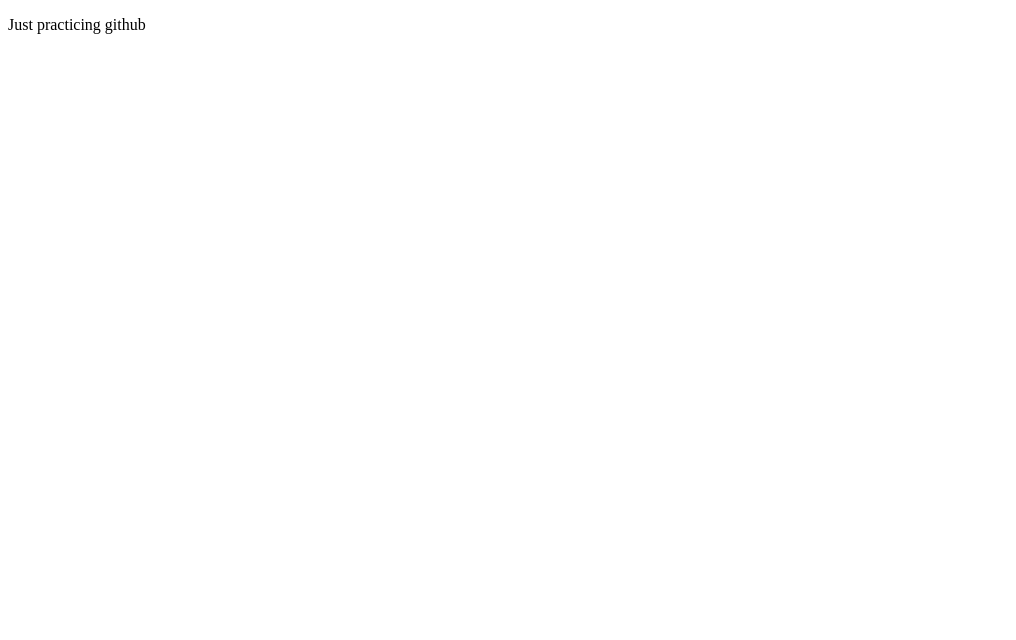
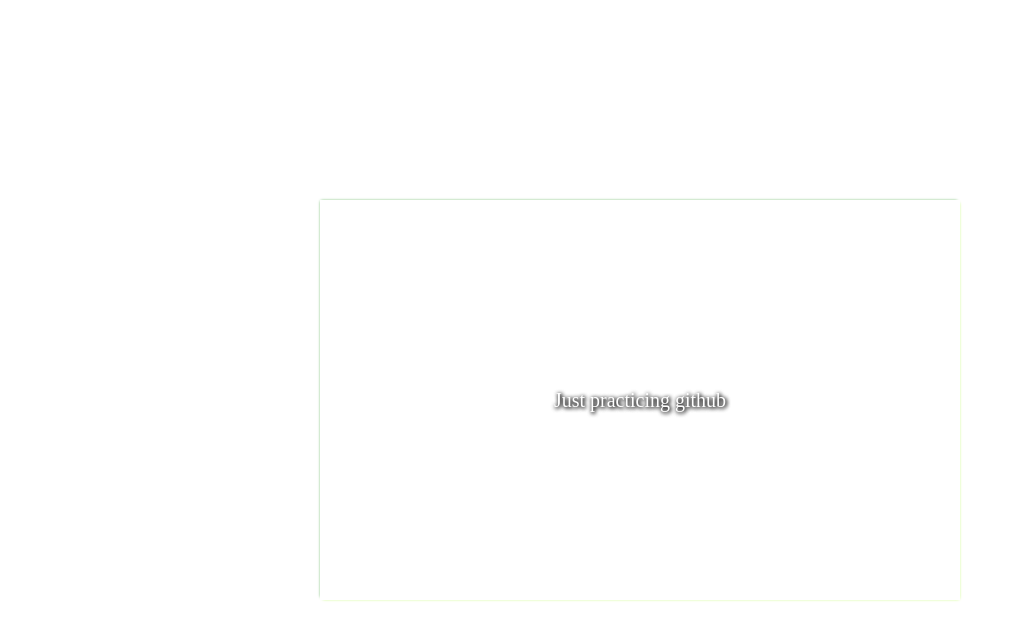
Before and after one commit to mathans1695/Hello_world, a plain HTML site: page index.html in a window 1280 px wide. Shown: the whole page, without its empty margins (0-1016 px from the left). Drawn offline with Linux system fonts and the light colour scheme.

Commit message:
Styling has been added

```diff
--- a/index.html
+++ b/index.html
@@ -4,6 +4,42 @@
   <meta charset="UTF-8">
   <meta name="viewport" content="width=device-width, initial-scale=1.0">
   <title>Hello World</title>
+  <style>
+    html, body {
+      margin: 0;
+      padding: 0;
+    }
+
+    body {
+      height: 100vh;
+      width: 100vw;
+      display: flex;
+      align-items: center;
+      justify-content: center;
+    }
+
+    * {
+      box-sizing: border-box;
+    }
+
+    .center {
+      width: 50%;
+      height: 50%;
+      display: flex;
+      justify-content: center;
+      align-items: center;
+      box-shadow: 1px 1px 3px -2px greenyellow, -1px -1px 3px -2px green;
+      background-color: white;
+    }
+
+    p {
+      padding: 5px;
+      text-align: center;
+      font-size: 20px;
+      text-shadow: 1px 1px 4px black, 1px 1px 4px black;
+      color: white;
+    }
+  </style>
 </head>
 <body>
   <div class='center'>
```
